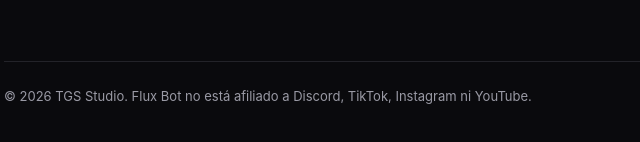
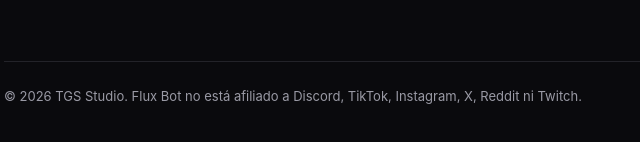
Before and after one commit to tagashy-tt/Policy-and-privacy, a plain HTML site: page index.html in a window 1280 px wide. Shown: the part 3025-3167 px from the top of the page, 300-940 px from the left. Drawn offline with Linux system fonts and the light colour scheme.

Commit message:
Update footer to include additional social media platforms

```diff
--- a/index.html
+++ b/index.html
@@ -139,7 +139,7 @@
     <p>Para preguntas sobre esta Política, puedes contactarnos a través de TikTok <a href="https://www.tiktok.com/@_tagashy.tt" target="_blank">@_tagashy.tt</a>.</p>
 
     <footer>
-      © 2026 TGS Studio. Flux Bot no está afiliado a Discord, TikTok, Instagram ni YouTube.
+      © 2026 TGS Studio. Flux Bot no está afiliado a Discord, TikTok, Instagram, X, Reddit ni Twitch.
     </footer>
   </div>
 </body>
```
